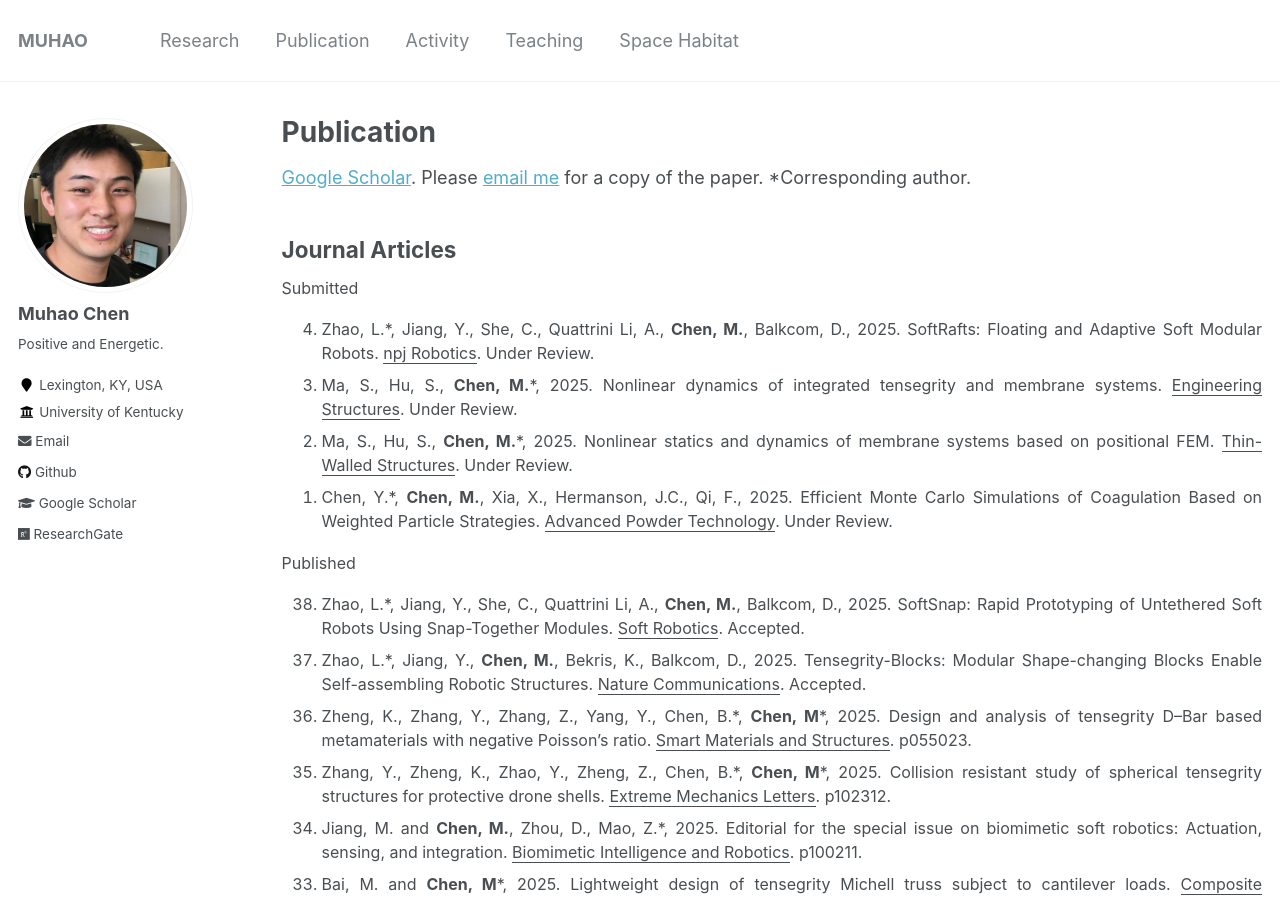
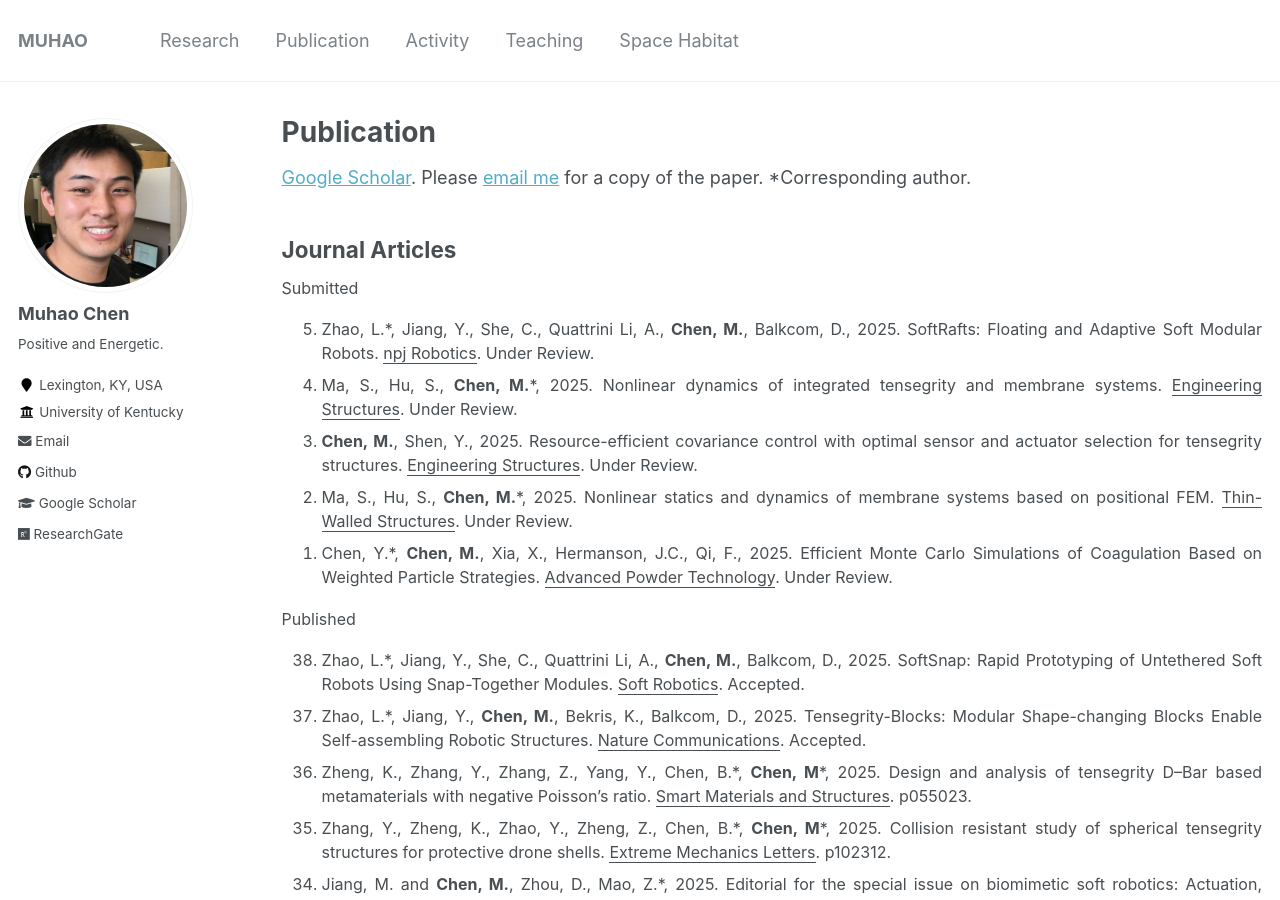
Before and after one commit to Muhao-Chen/muhao-chen.github.io, a Jekyll site: the page built from _pages/publication.md, in a window 1280 px wide and 900 px high. Built offline with Jekyll 4.4.1, drawn with Linux system fonts in a browser that asks for light colours.

Commit message:
Update publication.md

```diff
--- a/_pages/publication.md
+++ b/_pages/publication.md
@@ -18,7 +18,7 @@ Submitted
 <ol reversed>
 <li> Zhao, L.*, Jiang, Y., She, C., Quattrini Li, A., <strong>Chen, M.</strong>, Balkcom, D., 2025. SoftRafts: Floating and Adaptive Soft Modular Robots. <u>npj Robotics</u>. Under Review. </li>
 <li> Ma, S., Hu, S., <strong>Chen, M.</strong>*, 2025. Nonlinear dynamics of integrated tensegrity and membrane systems. <u>Engineering Structures</u>. Under Review.</li>
-<!-- <li> <strong>Chen, M.</strong>, Shen, Y., 2025. Resource-Efficient Covariance Control with Optimal Sensor and Actuator Selection for Tensegrity Structures. <u>Automation in Construction</u>. Under Review. </li> -->
+<li> <strong>Chen, M.</strong>, Shen, Y., 2025. Resource-efficient covariance control with optimal sensor and actuator selection for tensegrity structures. <u>Engineering Structures</u>. Under Review. </li>
 <!-- <li> Zhu, Z.*, <strong>Chen, M.</strong>, 2025. A metaheuristic approach to the design of a space station with artificial gravity. <u>Acta Astronautica</u>. Under Review. </li> -->
 <li> Ma, S., Hu, S., <strong>Chen, M.</strong>*, 2025. Nonlinear statics and dynamics of membrane systems based on positional FEM. <u>Thin-Walled Structures</u>. Under Review.</li>
 <li> Chen, Y.*, <strong>Chen, M.</strong>, Xia, X., Hermanson, J.C., Qi, F., 2025. Efficient Monte Carlo Simulations of Coagulation Based on Weighted Particle Strategies. <u>Advanced Powder Technology</u>. Under Review. </li>
```
